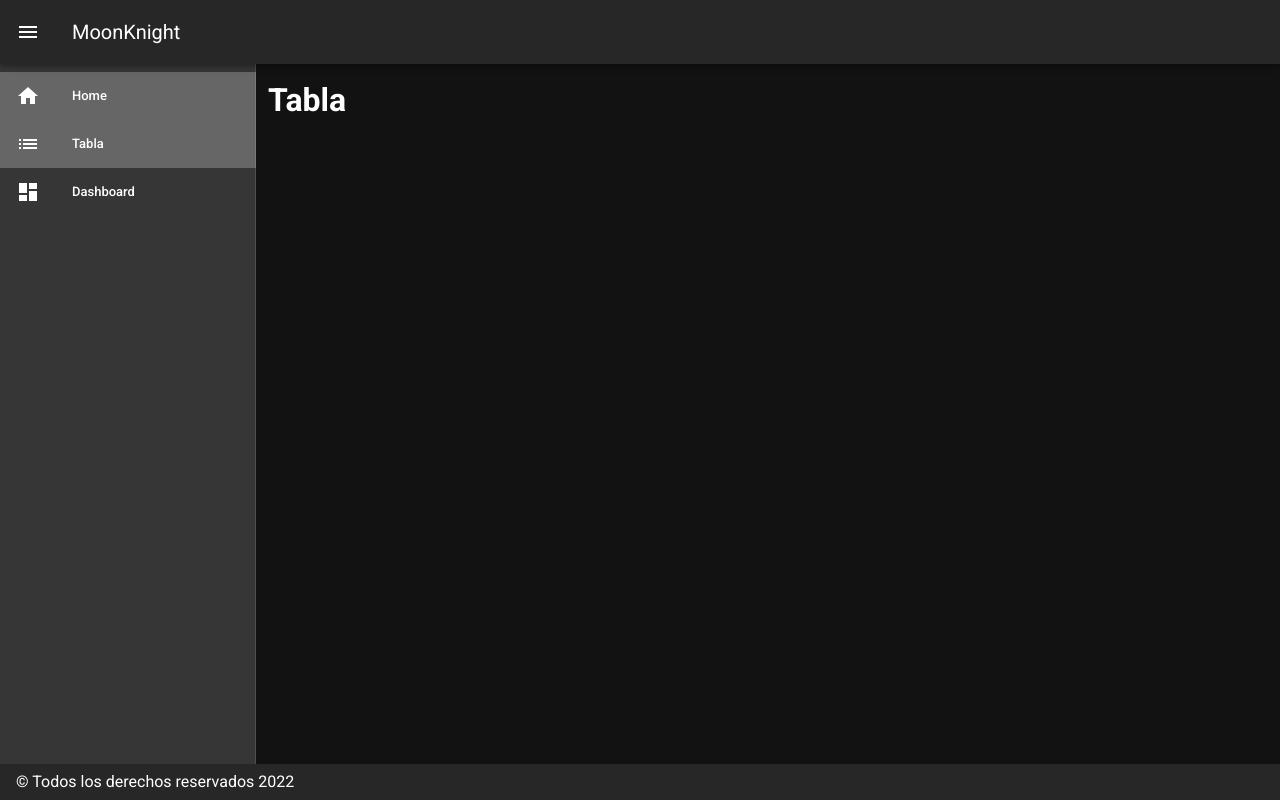
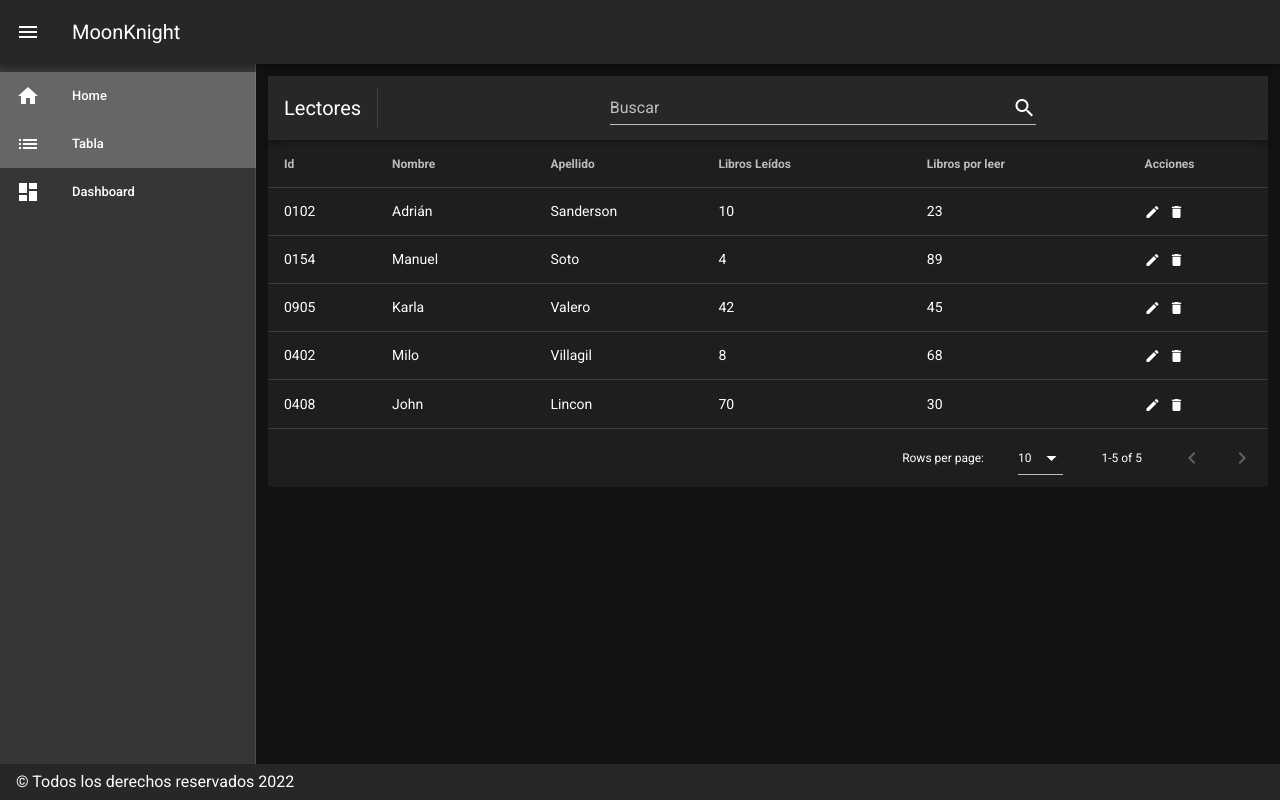
Before and after one commit to Omerly/new, a Vue app: page /Tabla in a window 1280 px wide. Built offline with nearby package versions, Linux system fonts and the light colour scheme.

Commit message:
Cambios2

```diff
--- a/package.json
+++ b/package.json
@@ -20,6 +20,7 @@
     "@vue/cli-plugin-router": "~5.0.0",
     "@vue/cli-plugin-vuex": "~5.0.0",
     "@vue/cli-service": "~5.0.0",
+    "material-design-icons-iconfont": "^6.7.0",
     "sass": "~1.32.0",
     "sass-loader": "^10.0.0",
     "vue-cli-plugin-vuetify": "~2.5.8",
--- a/src/components/Tabla.vue
+++ b/src/components/Tabla.vue
@@ -1,5 +1,141 @@
 <template>
-    <main class="tabla-page">
-        <H1>Tabla</H1>
-    </main>
+    <v-data-table
+    :headers="headers"
+    :items="lectores"
+    :search="search"
+    >
+        <template v-slot:top>
+        <v-toolbar >
+            <v-toolbar-title>Lectores</v-toolbar-title>
+            <v-divider
+            class="mx-4"
+            inset
+            vertical
+            ></v-divider>
+            <v-spacer></v-spacer>
+            <v-text-field class="text-xs-center" v-model="search" append-icon="search" label="Buscar" single-line="" hide-details=""></v-text-field>
+            <v-spacer></v-spacer>
+            <v-dialog v-model="dialog" max-width="500px">
+            <!--<template v-slot:activator="{ on }">
+                <v-btn color="primary" dark class="mb-2" v-on="on">Nuevo Lector</v-btn>
+            </template>-->
+            <v-card>
+                <v-card-title>
+                <span class="headline">{{ formTitle }}</span>
+                </v-card-title>
+
+                <v-card-text>
+                <v-container>
+                    <v-row>
+                    <v-col cols="12" sm="6" md="4">
+                        <v-text-field  label="Id"></v-text-field>
+                    </v-col>
+                    <v-col cols="12" sm="6" md="4">
+                        <v-text-field label="Nombre"></v-text-field>
+                    </v-col>
+                    <v-col cols="12" sm="6" md="4">
+                        <v-text-field label="Apellido"></v-text-field>
+                    </v-col>
+                    <v-col cols="12" sm="6" md="4">
+                        <v-text-field label="Libros Leídos"></v-text-field>
+                    </v-col>
+                    <v-col cols="12" sm="6" md="4">
+                        <v-text-field label="Libros por leer"></v-text-field>
+                    </v-col>
+                    </v-row>
+                </v-container>
+                </v-card-text>
+
+                <v-card-actions>
+                <v-spacer></v-spacer>
+                <v-btn color="blue darken-1" text @click="">Cancelar</v-btn>
+                <v-btn color="blue darken-1" text @click="">Guardar</v-btn>
+                </v-card-actions>
+            </v-card>
+            </v-dialog>
+        </v-toolbar>
+        </template>
+        <template v-slot:item.action="{}">
+            <v-icon
+            small
+            class="mr-2"
+            @click=""
+            >
+            create
+            </v-icon>
+                <v-icon
+                small
+                @click=""
+                >
+                delete
+                </v-icon>
+        </template>
+        <template v-slot:no-data>
+        <v-btn color="primary" @click="initialize">Reset</v-btn>
+        </template>
+    </v-data-table>
 </template>
+
+<script>
+    export default{
+        data: () => ({
+            dialog: false,
+            headers: [
+                { text: 'Id', value: 'id' },
+                { text: 'Nombre', value: 'nombre' },
+                { text: 'Apellido', value: 'apellido' },
+                { text: 'Libros Leídos', value: 'leidos' },
+                { text: 'Libros por leer', value: 'porleer' },
+                { text: 'Acciones', value: 'action', sortable: false },
+            ],
+            lectores: [],
+            search: '',
+        }),
+
+        created () {
+        this.initialize()
+        },
+
+        methods: {
+            initialize () {
+            this.lectores = [
+                {
+                id: '0102',
+                nombre: 'Adrián',
+                apellido: 'Sanderson',
+                leidos: 10,
+                porleer: 23,
+                },
+                {
+                id: '0154',
+                nombre: 'Manuel',
+                apellido: 'Soto',
+                leidos: 4,
+                porleer: 89,
+                },
+                {
+                id: '0905',
+                nombre: 'Karla',
+                apellido: 'Valero',
+                leidos: 42,
+                porleer: 45,
+                },
+                {
+                id: '0402',
+                nombre: 'Milo',
+                apellido: 'Villagil',
+                leidos: 8,
+                porleer: 68,
+                },
+                {
+                id: '0408',
+                nombre: 'John',
+                apellido: 'Lincon',
+                leidos: 70,
+                porleer: 30,
+                }
+            ]
+             },
+        },
+    }
+</script>
```
Also changed, not shown: 1 other file (tests, documents, lock files or other folders).
